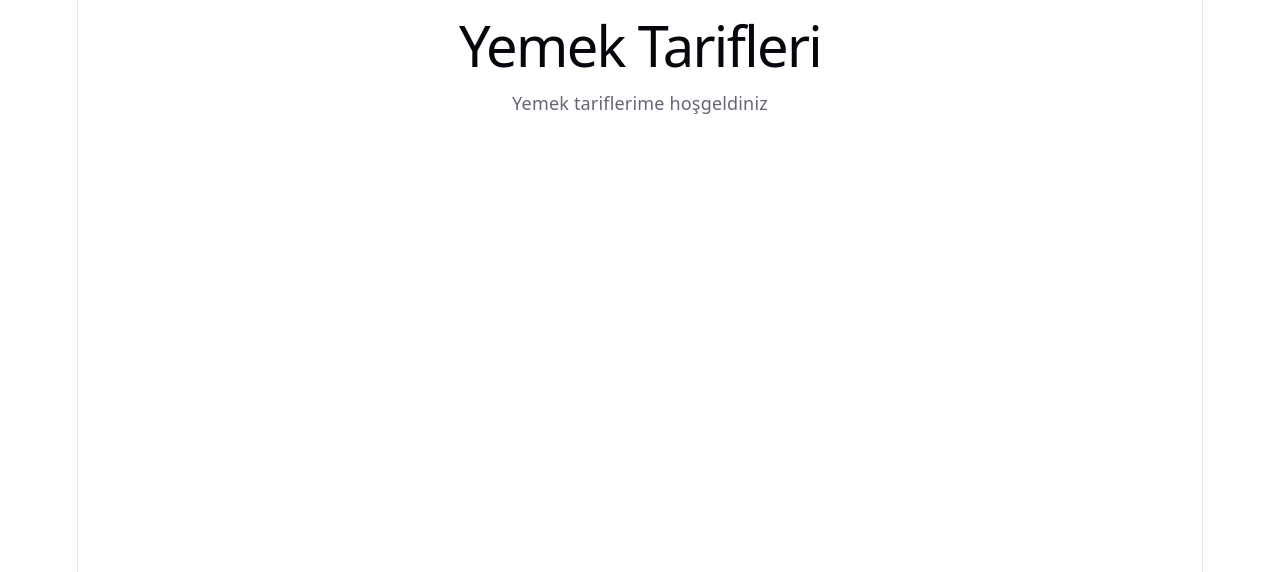
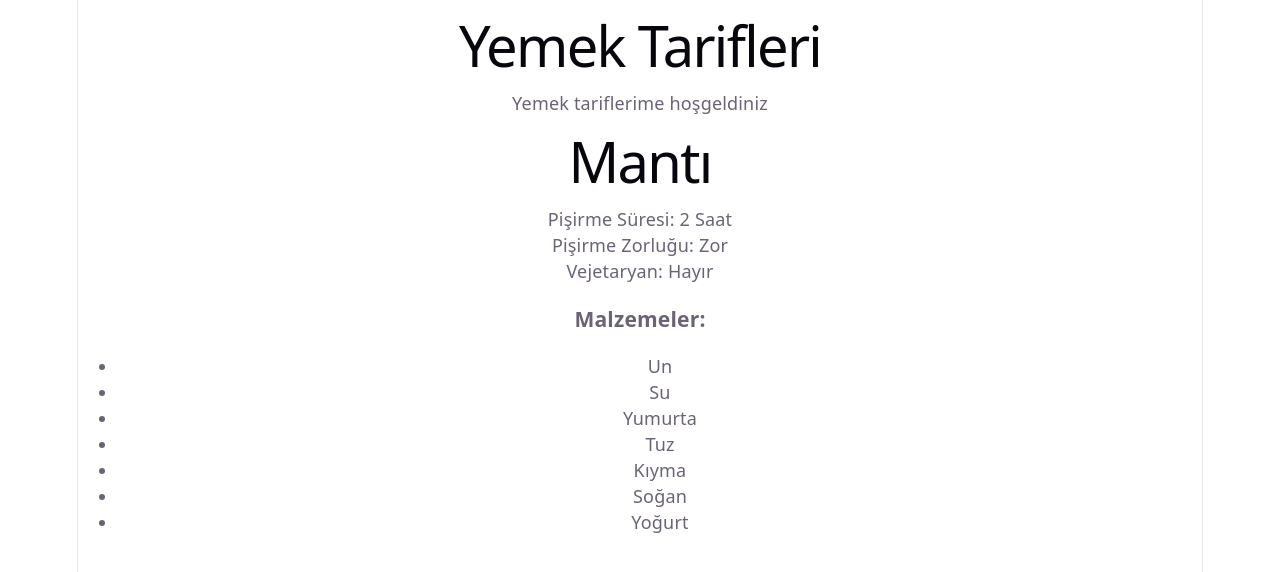
Before and after one commit to immyuny930-tech/React-Odev-1, a React (Vite) app: page / in a window 1280 px wide. Shown: the top 572 px of the page. Built offline with nearby package versions, Linux system fonts and the light colour scheme.

Commit message:
Yemekkarti.tsx componentı eklendi

```diff
--- a/src/App.tsx
+++ b/src/App.tsx
@@ -1,9 +1,24 @@
 import Header from "./components/Header";
+import Kart from "./components/Yemekkarti";
 
 function App() {
   return (
     <div>
       <Header />
+      <Kart
+        yemekAdi="Mantı"
+        pisirmeSuresi={2}
+        zorluk="Zor"
+        vejetaryan={false}
+        malzemeler={[
+        "Un",
+        "Su",
+        "Yumurta",
+        "Tuz",
+        "Kıyma",
+        "Soğan",
+        "Yoğurt"
+        ]} />
     </div>
   );
 }
--- /dev/null
+++ b/src/components/Yemekkarti.tsx
@@ -0,0 +1,27 @@
+interface KartProps {
+    yemekAdi: string;
+    pisirmeSuresi: number;
+    zorluk: string;
+    vejetaryan: boolean;
+    malzemeler: string[];
+}
+
+function Kart(props: KartProps) {
+    return(
+        <div>
+            <h1>{props.yemekAdi}</h1>
+            <p>Pişirme Süresi: {props.pisirmeSuresi} Saat</p>
+            <p>Pişirme Zorluğu: {props.zorluk}</p>
+            <p>Vejetaryan: {props.vejetaryan ? "Evet" : "Hayır"}</p>
+            <h3>Malzemeler:</h3>
+            <ul>
+                {props.malzemeler.map((malzeme) => (
+                    <li>{malzeme}</li>
+                ))}
+            </ul>
+        </div>
+
+    )
+}
+
+export default Kart;
```
